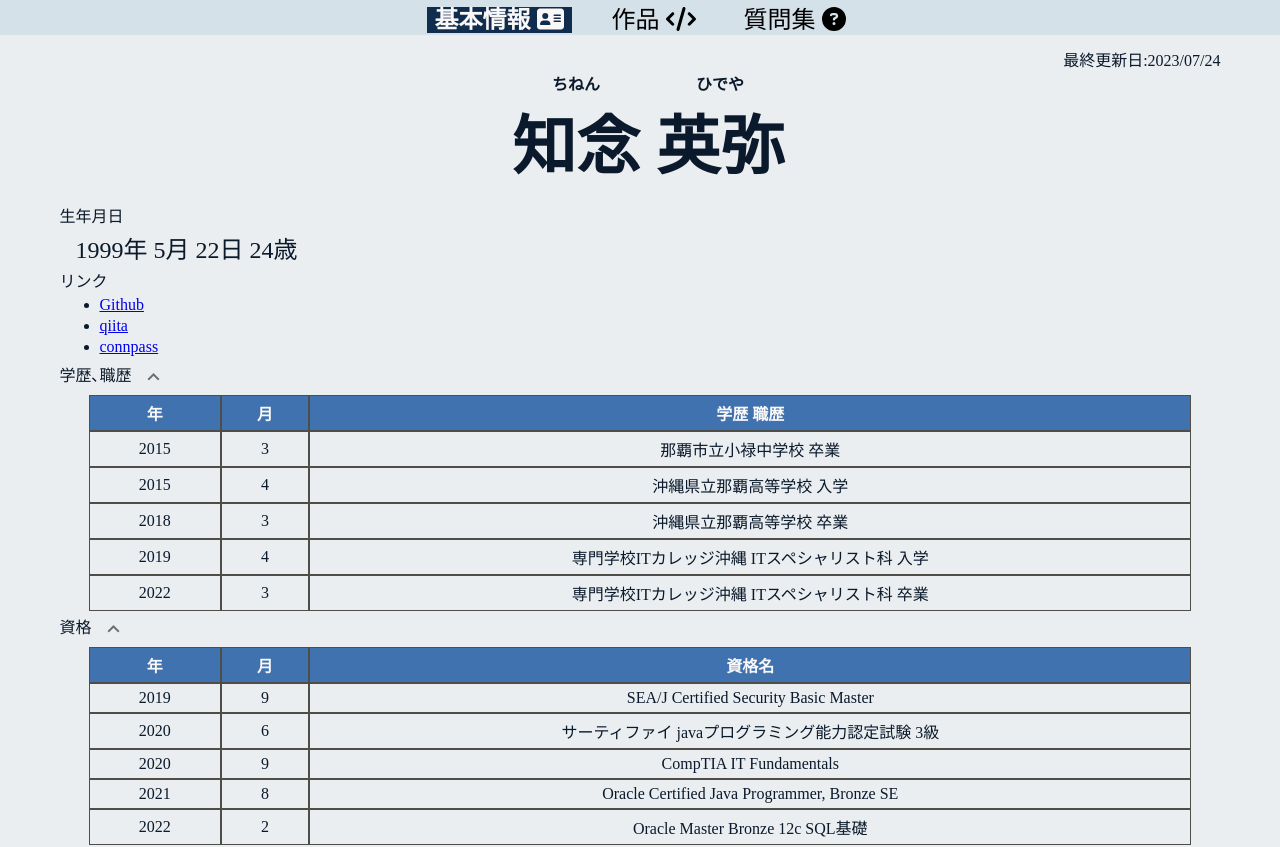
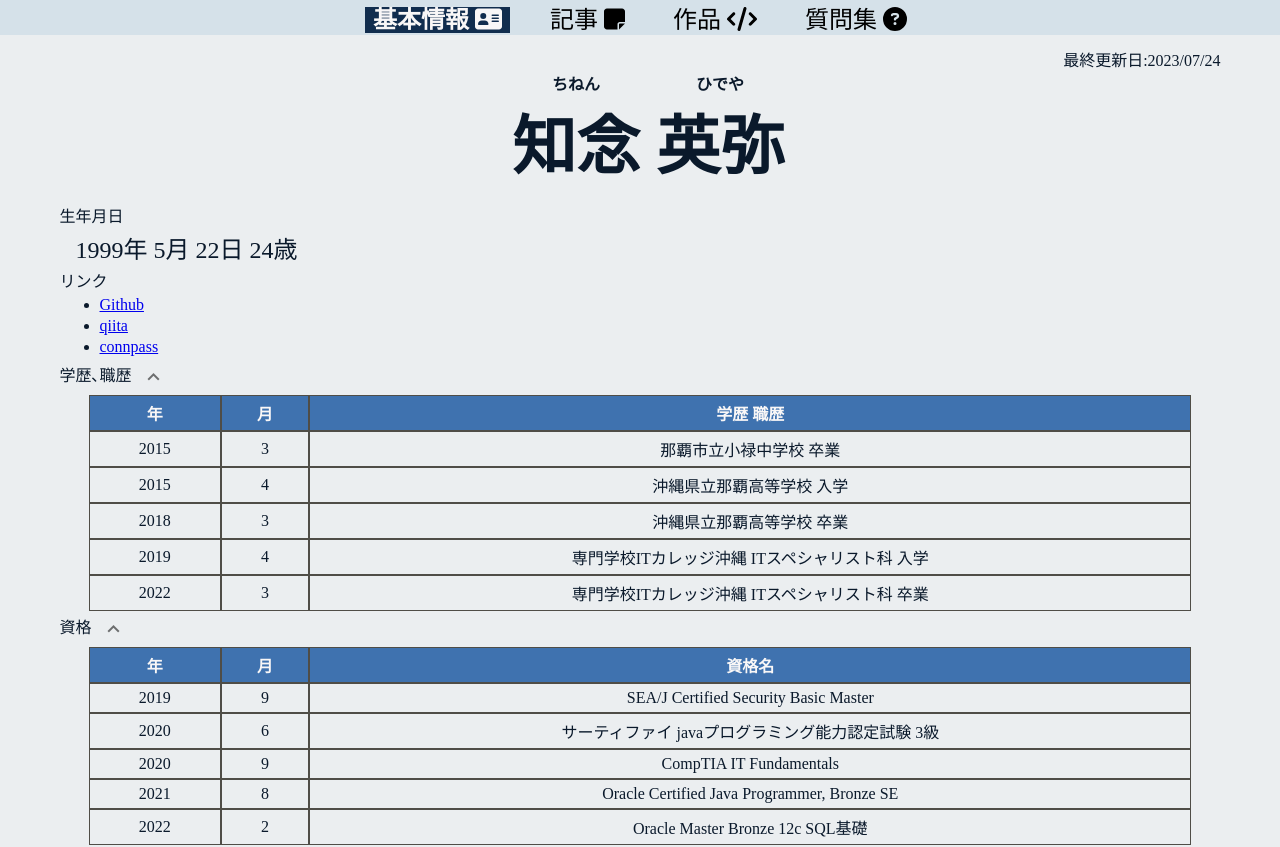
Before and after one commit to s19013/my-profile, a Vue app: page /#/Home in a window 1280 px wide. Shown: the top 847 px of the page. Built offline with nearby package versions, Linux system fonts and the light colour scheme.

Commit message:
データ追加

```diff
--- a/src/datas/MenuListData.js
+++ b/src/datas/MenuListData.js
@@ -5,6 +5,11 @@ export class MenuListData{
                 to   :"/Home",
                 title:"基本情報",
                 icon :"fa-solid fa-address-card",
+            },
+            {
+                to   :"/Article",
+                title:"記事",
+                icon :"fa-solid fa-note-sticky",
             },
             {
                 to   :"/MyWorks",
```
